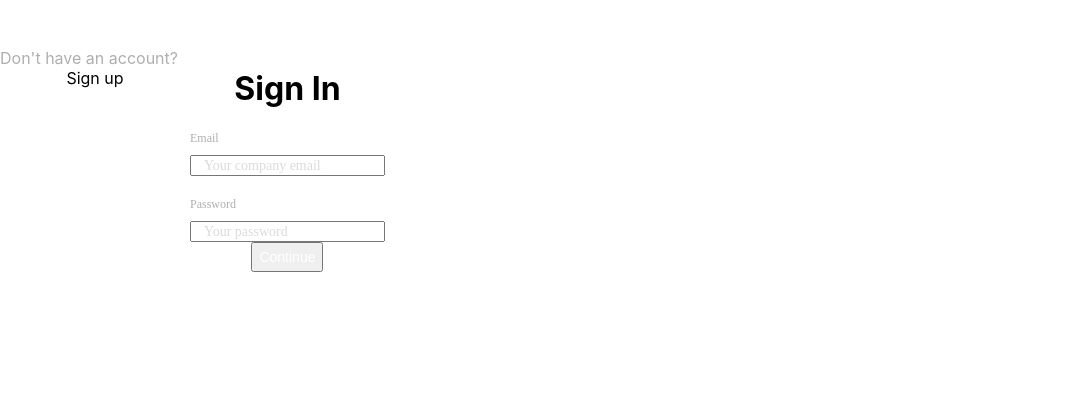
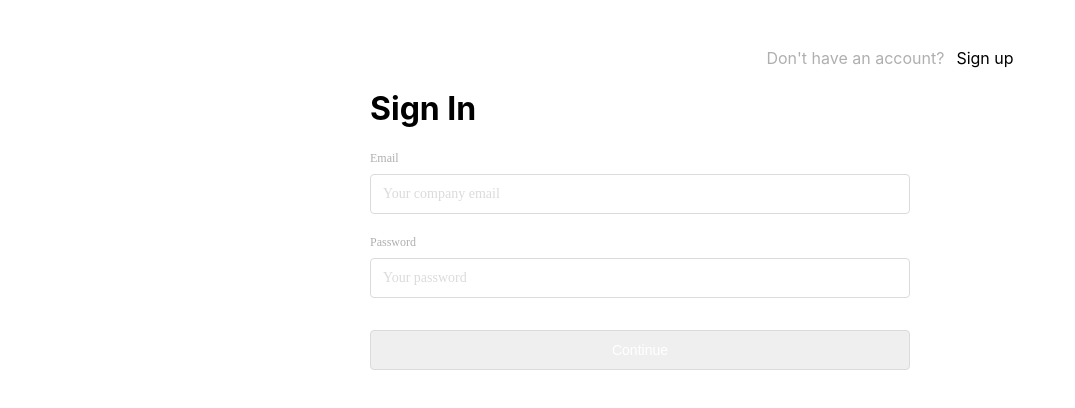
Before and after one commit to evb0110/reactform, a React (Create React App) app: page / in a window 1280 px wide. Shown: the top 408 px of the page, without its empty margins (0-1075 px from the left). Built offline with nearby package versions, Linux system fonts and the light colour scheme.

Commit message:
finished with basic css

```diff
--- a/src/App.css
+++ b/src/App.css
@@ -5,6 +5,7 @@
 .App .SignIn-container,
 .App .SignUp-container {
   display: flex;
+  flex-direction: column;
 }
 
 @media (max-width: 700px) {
@@ -78,7 +79,12 @@ select {
   .App {
     margin-top: 48px;
   }
+
   .question {
     margin-right: 12px;
   }
+
+  .switcher {
+    margin-left: 500px;
+  }
 }
--- a/src/SignIn.css
+++ b/src/SignIn.css
@@ -20,6 +20,8 @@
     margin-right: 20px;
   }
 
+
+}
 .SignIn input,
 .SignIn select,
 .SignIn button {
@@ -39,8 +41,43 @@
 .anchor {
   display: block;
 }
-}
+
 
 .SignIn select {
   background-color: white;
 }
+
+@media (min-width: 701px) {
+  .SignIn {
+    width: 540px;
+    margin: auto;
+  }
+
+  .SignIn-header {
+    text-align: left;
+  }
+
+  .names {
+    display: flex;
+  }
+
+  .country-phone {
+    display: flex;
+  }
+
+  .firstname, .lastname, .country, .phone {
+    flex: 1;
+  }
+
+  .firstname, .country {
+    margin-right: 20px;
+  }
+
+  .SignIn .SignIn-container {
+    display: flex;
+  }
+
+  .anchor {
+    display: inline;
+  }
+}
--- a/src/SignUp.css
+++ b/src/SignUp.css
@@ -51,6 +51,7 @@
 @media (min-width: 701px) {
   .SignUp {
     width: 540px;
+    margin: auto;
   }
 
   .SignUp-header {
@@ -73,7 +74,11 @@
     margin-right: 20px;
   }
 
-  .Signup-container {
-    display: block;
+  .SignUp .SignUp-container {
+    display: flex;
+  }
+
+  .anchor {
+    display: inline;
   }
 }
```
Lines whose indentation alone changed are shown as unchanged.
